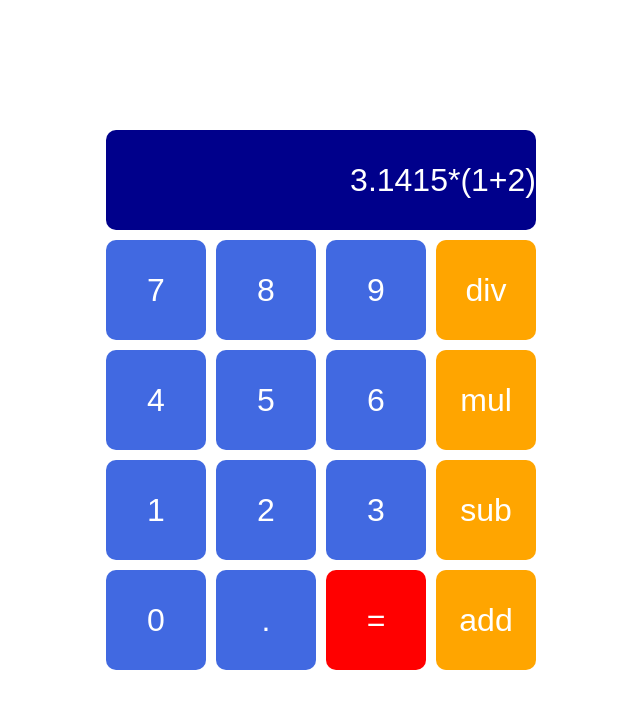
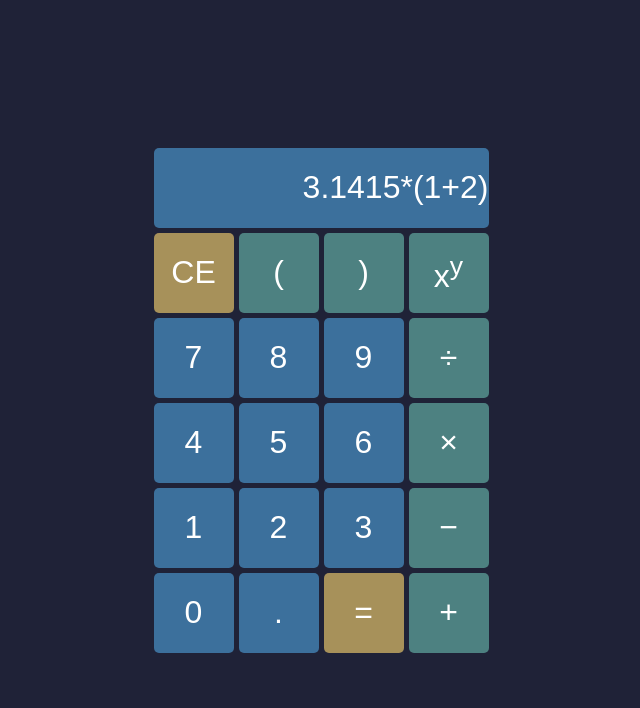
Before and after one commit to DmytroKhmura/Calculator, a plain HTML site: page index.html in a window 1280 px wide. Shown: the whole page, without its empty margins (319-959 px from the left). Drawn offline with Linux system fonts and the light colour scheme.

Commit message:
supplement layout, define color scheme
Supplement layout with brackets and power operator and clear entry command. Define colors for color scheme.

```diff
--- a/index.html
+++ b/index.html
@@ -9,65 +9,75 @@
 </head>
 
 <body>
-  <div class="container">
   <div class="grid" id="calculator">
     <!-- Row 1 -->
-      <div class="display" id="display">
+    <div class="cell" id="display">
       <div class="label">3.1415*(1+2)</div>
     </div>
     <!-- Row 2 -->
+    <div class="cell button command" id="cmd-clear-entry">
+      <div class="label">CE</div>
+    </div>
+    <div class="cell button operator" id="op-left-bracket">
+      <div class="label">(</div>
+    </div>
+    <div class="cell button operator" id="op-right-bracket">
+      <div class="label">)</div>
+    </div>
+    <div class="cell button operator" id="op-power">
+      <div class="label">x<sup>y</sup></div>
+    </div>
     <!-- Row 3 -->
-      <div class="button digit" id="digit-7">
+    <div class="cell button digit" id="digit-7">
       <div class="label">7</div>
     </div>
-      <div class="button digit" id="digit-8">
+    <div class="cell button digit" id="digit-8">
       <div class="label">8</div>
     </div>
-      <div class="button digit" id="digit-9">
+    <div class="cell button digit" id="digit-9">
       <div class="label">9</div>
     </div>
-      <div class="button operator" id="op-divide">
-        <div class="label">div</div>
+    <div class="cell button operator" id="op-division">
+      <div class="label">÷</div>
     </div>
     <!-- Row 4 -->
-      <div class="button digit" id="digit-4">
+    <div class="cell button digit" id="digit-4">
       <div class="label">4</div>
     </div>
-      <div class="button digit" id="digit-5">
+    <div class="cell button digit" id="digit-5">
       <div class="label">5</div>
     </div>
-      <div class="button digit" id="digit-6">
+    <div class="cell button digit" id="digit-6">
       <div class="label">6</div>
     </div>
-      <div class="button operator" id="op-multiply">
-        <div class="label">mul</div>
+    <div class="cell button operator" id="op-multiplication">
+      <div class="label">×</div>
     </div>
     <!-- Row 5 -->
-      <div class="button digit" id="digit1">
+    <div class="cell button digit" id="digit1">
       <div class="label">1</div>
     </div>
-      <div class="button digit" id="digit2">
+    <div class="cell button digit" id="digit2">
       <div class="label">2</div>
     </div>
-      <div class="button digit" id="digit3">
+    <div class="cell button digit" id="digit3">
       <div class="label">3</div>
     </div>
-      <div class="button operator" id="op-subtract">
-        <div class="label">sub</div>
+    <div class="cell button operator" id="op-subtraction">
+      <div class="label">−</div>
     </div>
     <!-- Row 6 -->
-      <div class="button digit" id="digit0">
+    <div class="cell button digit" id="digit0">
       <div class="label">0</div>
     </div>
-      <div class="button digit" id="decimal-point">
+    <div class="cell button digit" id="decimal-point">
       <div class="label">.</div>
     </div>
-      <div class="button command" id="cmd-calculate">
+    <div class="cell button command" id="cmd-calculate">
       <div class="label">=</div>
     </div>
-      <div class="button operator" id="op-add">
-        <div class="label">add</div>
-      </div>
+    <div class="cell button operator" id="op-addition">
+      <div class="label">+</div>
     </div>
   </div>
   <script src="script.js"></script>
--- a/style.css
+++ b/style.css
@@ -1,3 +1,31 @@
+:root {
+  --cell-size: 80px;
+  --gap-size: 5px;
+  --border-radius: 5px;
+
+  /* --display-color: steelblue;
+  --digit-color: steelblue;
+  --operation-color: slategrey;
+  --command-color: rgb(115, 146, 115); */
+
+  /* --display-color: steelblue;
+  --digit-color: steelblue;
+  --operation-color: rgb(77, 129, 129);
+  --command-color: rgb(115, 146, 115); */
+
+  /* --display-color: rgb(60, 112, 156);
+  --digit-color: rgb(60, 112, 156);
+  --operation-color: rgb(77, 129, 129);
+  --command-color: rgb(167, 134, 52); */
+
+  --display-color: rgb(60, 112, 156);
+  --digit-color: rgb(60, 112, 156);
+  --operation-color: rgb(77, 129, 129);
+  --command-color: rgb(167, 145, 90);
+
+  --background-color: rgb(31, 34, 55);
+}
+
 * {
   margin: 0;
   padding: 0;
@@ -6,50 +34,44 @@
 
 body {
   min-height: 100vh;
+  display: flex;
+  justify-content: center;
+  align-items: center;
+  background-color: var(--background-color);
 }
 
-.container {
-  height: 100vh;
+.grid {
+  display: grid;
+  grid-template-columns: repeat(4, var(--cell-size));
+  grid-template-rows: repeat(6, var(--cell-size));
+  gap: var(--gap-size);
+}
+
+.cell {
+  border-radius: var(--border-radius);
+  cursor: default;
+}
+
+.button {
   display: flex;
   justify-content: center;
   align-items: center;
 }
 
-.grid {
-  display: grid;
-  grid-template-columns: repeat(4, 100px);
-  grid-template-rows: repeat(5, 100px);
-  gap: 10px;
+.button:hover {
+  border: 2px solid white;
 }
 
-.display {
-  grid-area: 1 / 1 / 1 / 5;
-  background-color: darkblue;
-  border-radius: 10px;
-
-  display: flex;
-  justify-content: flex-end;
-  align-items: center;
-}
-
-.button {
-  border-radius: 10px;
-
-  display: flex;
-  justify-content: center;
-  align-items: center;
+.command {
+  background-color: var(--command-color);
 }
 
 .digit {
-  background-color: royalblue;
+  background-color: var(--digit-color);
 }
 
 .operator {
-  background-color: orange;
-}
-
-.command {
-  background-color: red;
+  background-color: var(--operation-color);
 }
 
 .label {
@@ -57,3 +79,12 @@ body {
   font-family: sans-serif;
   font-size: 2rem;
 }
+
+#display {
+  grid-area: 1 / 1 / 1 / 5;
+  background-color: var(--display-color);
+
+  display: flex;
+  justify-content: flex-end;
+  align-items: center;
+}
```
Lines whose indentation alone changed are shown as unchanged.
